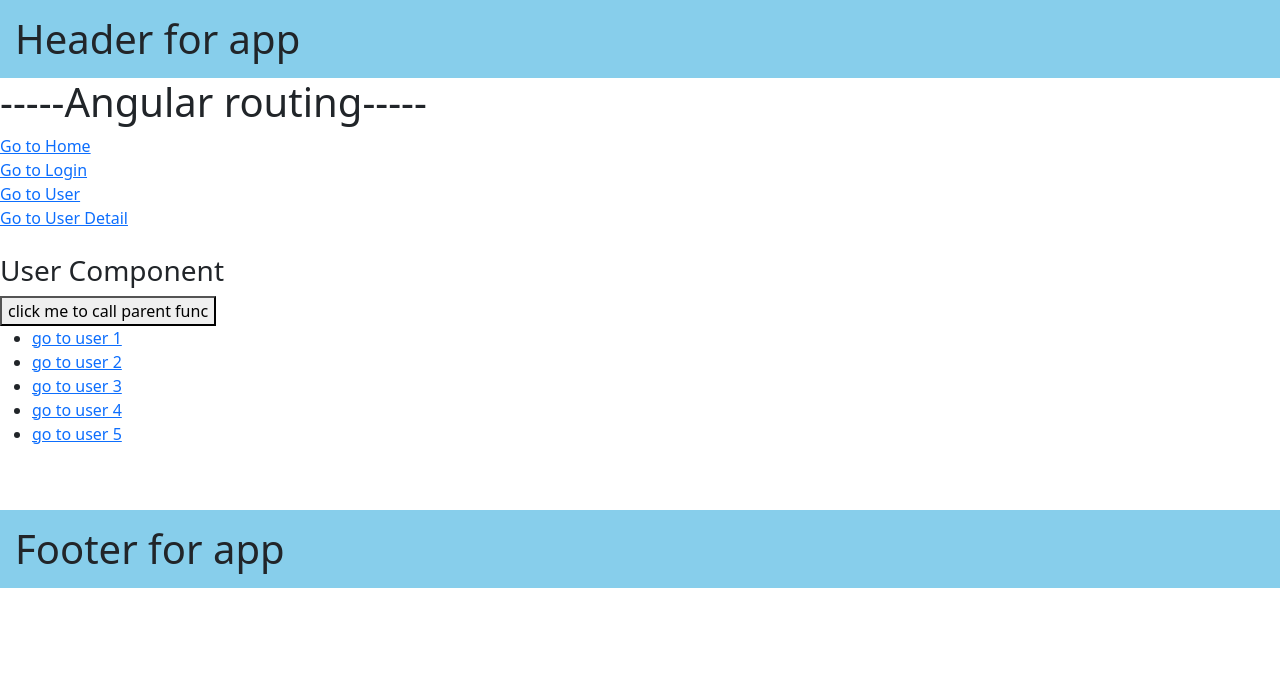
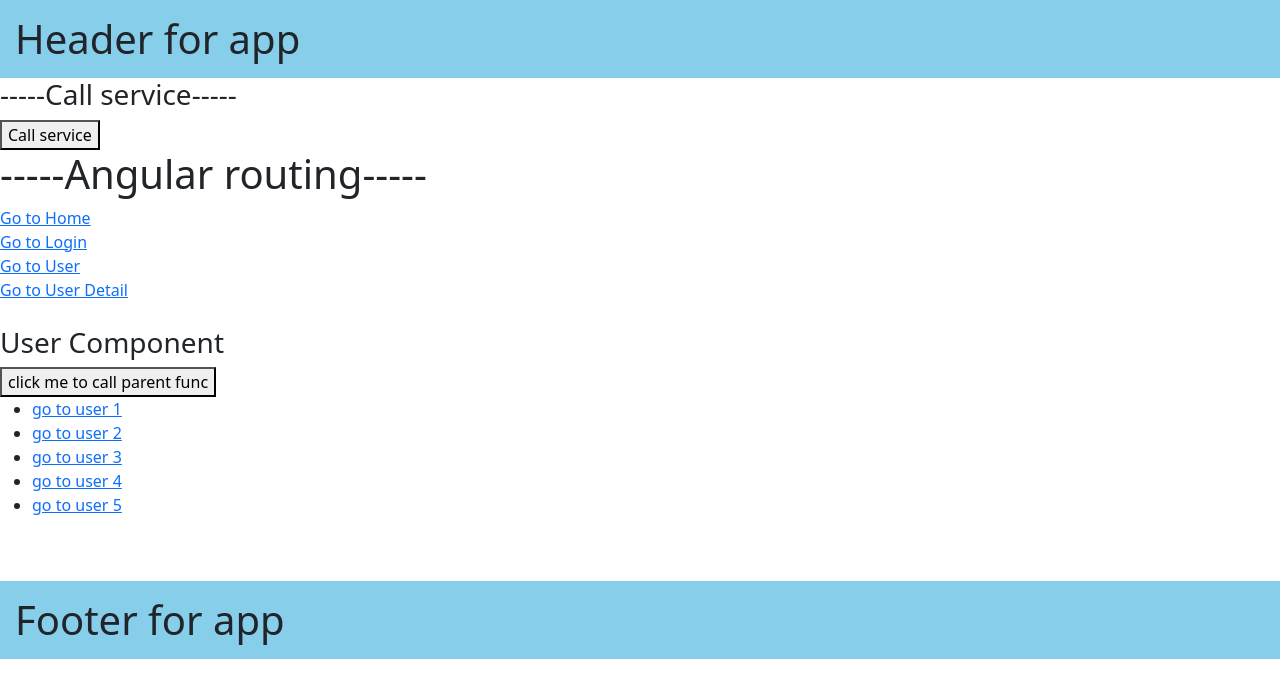
Before and after one commit to nikolay-rusev/youtube, an Angular app: page /user in a window 1280 px wide. Shown: the top 698 px of the page. Built offline with nearby package versions, Linux system fonts and the light colour scheme.

Commit message:
Angular 9 tutorial # make Services with example

```diff
--- a/src/app/app.component.html
+++ b/src/app/app.component.html
@@ -1,5 +1,7 @@
 <app-header></app-header>
 <!--<app-login></app-login>-->
+<h3>-----Call service-----</h3>
+<button (click)="callService()">Call service</button>
 <h1>-----Angular routing-----</h1>
 <a routerLink="/">Go to Home</a><br />
 <a routerLink="login">Go to Login</a><br />
--- a/src/app/app.component.ts
+++ b/src/app/app.component.ts
@@ -1,8 +1,18 @@
 import { Component } from '@angular/core';
+import { UserService } from './user.service';
 
 @Component({
   selector: 'app-root',
   templateUrl: './app.component.html',
   styleUrls: ['./app.component.css'],
 })
-export class AppComponent {}
+export class AppComponent {
+  constructor(private userData: UserService) {}
+  ngOnInit() {
+    this.userData.getData();
+  }
+
+  callService(){
+    this.userData.getData();
+  }
+}
--- /dev/null
+++ b/src/app/user.service.ts
@@ -0,0 +1,11 @@
+import { Injectable } from '@angular/core';
+
+@Injectable({
+  providedIn: 'root',
+})
+export class UserService {
+  constructor() {}
+  getData() {
+    console.log('some user data');
+  }
+}
```
Also changed, not shown: 1 other file (tests, documents, lock files or other folders).
